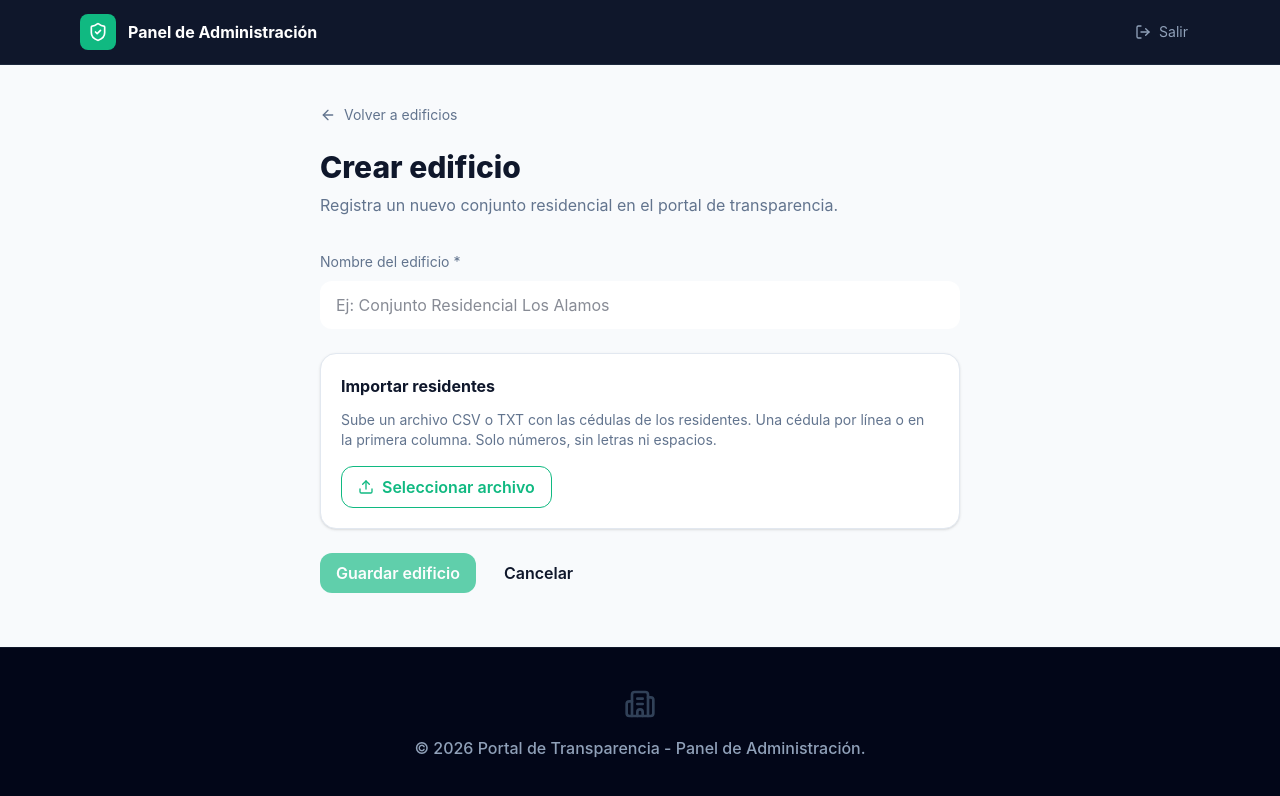
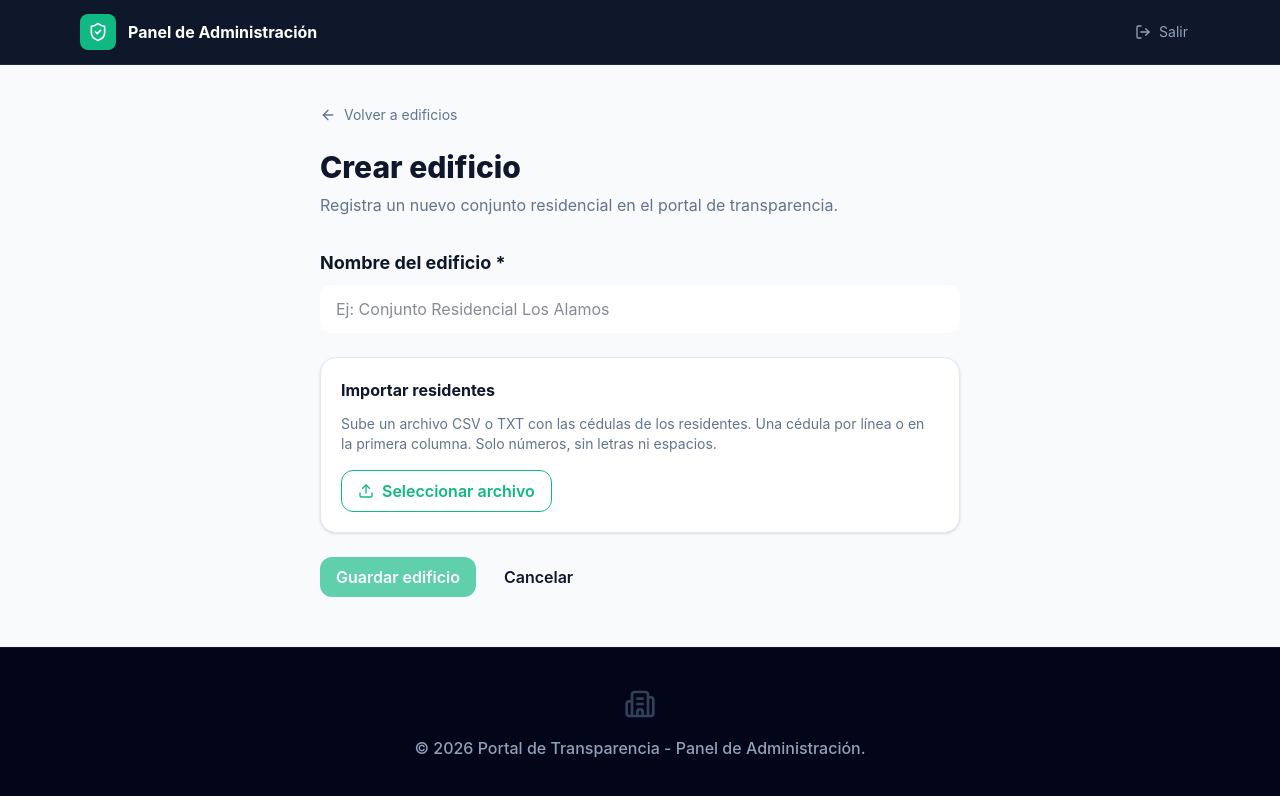
Before and after one commit to jscalderon65/fiscal-audit-transparency-portal, a React (Vite) app: page /admin/buildings/create in a window 1280 px wide. Shown: the top 796 px of the page. Built offline with nearby package versions, Linux system fonts and the light colour scheme; no server answers.

Commit message:
fix: label más grande y legible en create y edit

```diff
--- a/src/pages/admin/buildings/create.tsx
+++ b/src/pages/admin/buildings/create.tsx
@@ -1,7 +1,7 @@
 import { useState, useRef } from "react";
 import { useNavigate } from "react-router-dom";
 import { AlertCircle, ArrowLeft, Upload, FileText } from "lucide-react";
-import { Small, Text } from "../../../ui/Typography";
+import { Text } from "../../../ui/Typography";
 import Button from "../../../ui/Button";
 import { ROUTES } from "../../../constants/routes";
 import { slugify } from "../../../helpers/slug";
@@ -114,7 +114,9 @@ export default function CreateBuilding() {
 
       <div className="mt-8 space-y-6">
         <div>
-          <Small className="text-slate-500">Nombre del edificio *</Small>
+          <label className="block text-base md:text-lg font-bold text-slate-900">
+            Nombre del edificio *
+          </label>
           <div className="mt-2 relative">
             <input
               type="text"
--- a/src/pages/admin/buildings/edit.tsx
+++ b/src/pages/admin/buildings/edit.tsx
@@ -1,7 +1,7 @@
 import { useEffect, useState } from "react";
 import { useParams, useNavigate } from "react-router-dom";
 import { AlertCircle, ArrowLeft, Users, Building2 } from "lucide-react";
-import { Small, Text } from "../../../ui/Typography";
+import { Text } from "../../../ui/Typography";
 import Button from "../../../ui/Button";
 import { ROUTES } from "../../../constants/routes";
 import {
@@ -159,7 +159,9 @@ export default function EditBuilding() {
         {activeTab === "info" ? (
           <div className="space-y-6">
             <div>
-              <Small className="text-slate-500">Nombre del edificio *</Small>
+              <label className="block text-base md:text-lg font-bold text-slate-900">
+                Nombre del edificio *
+              </label>
               <div className="mt-2 relative">
                 <input
                   type="text"
```
